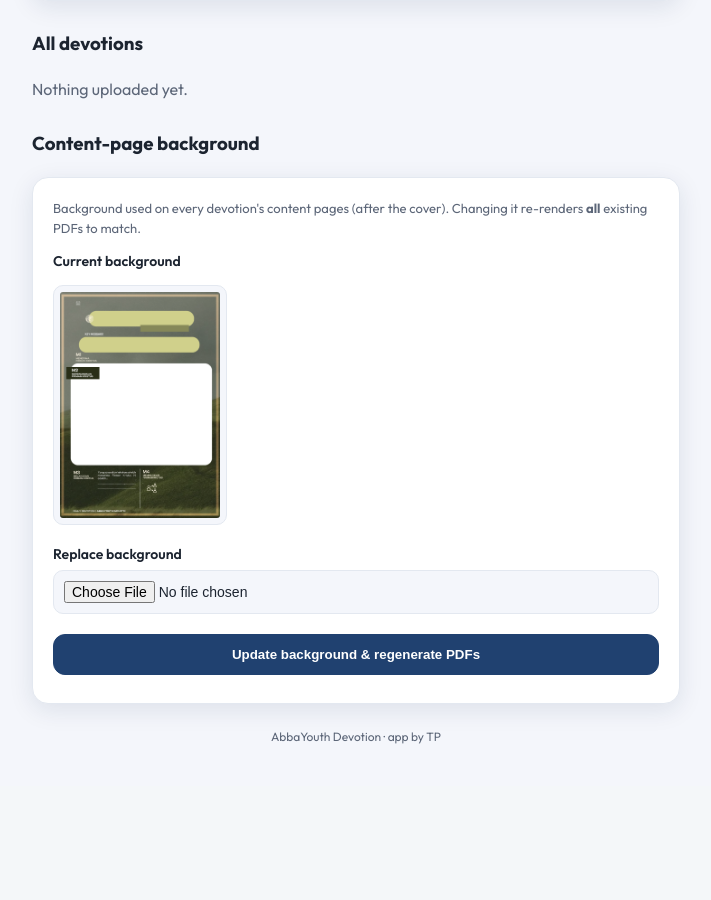
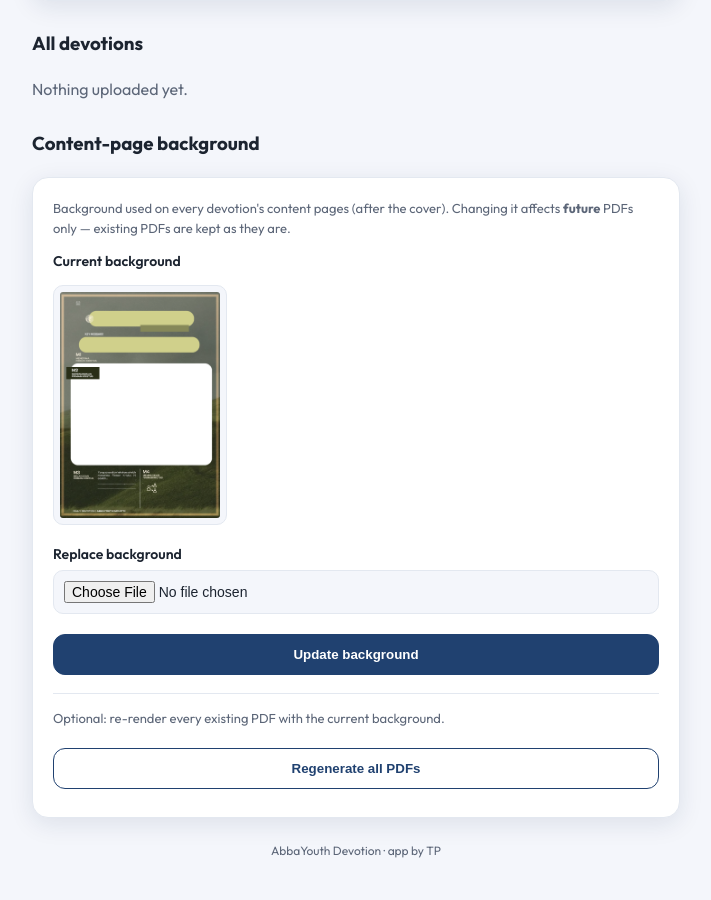
Before and after one commit to Bitha17/ay-devo-pdf-generator, a Flask app: page /admin in a window 1280 px wide. Shown: the part 746-1646 px from the top of the page, without its empty margins (284-995 px from the left). Before the commit the page ends 1490 px from the top, so only its background shows below. Run offline with Flask 3, Linux system fonts and the light colour scheme; the visitor is signed in with stand-in values (Sample User, id 1); data that the repository does not hold is empty; parts of the project's set-up code (start-up, migrations or seed data) failed here and were passed over.

Commit message:
fix: background change affects future PDFs only, regenerate is opt-in
Uploading a new content-page background no longer re-renders existing PDFs; they're kept as-is. A separate, confirm-gated 'Regenerate all PDFs' button re-renders them with the current background when you choose to.

Co-Authored-By: Claude Opus 4.8 (1M context) <noreply@anthropic.com>

```diff
--- a/app.py
+++ b/app.py
@@ -361,14 +361,23 @@ def admin_download(slug):
 @app.route("/admin/background", methods=["POST"])
 @require_admin
 def admin_background():
-    """Replace the content-page background and re-render every PDF with it."""
+    """Replace the content-page background. Affects FUTURE PDFs only; existing
+    PDFs are kept as they are (use /admin/regenerate to update them)."""
     bg = request.files.get("bg")
     if not bg or not bg.filename:
         flash("No background image selected.")
         return redirect(url_for("admin"))
     bg.save(ACTIVE_BG)
+    flash("Background updated — new PDFs will use it. Existing PDFs are unchanged.")
+    return redirect(url_for("admin"))
+
+
+@app.route("/admin/regenerate", methods=["POST"])
+@require_admin
+def admin_regenerate():
+    """Re-render every existing PDF with the current background (opt-in)."""
     n = regenerate_all_pdfs()
-    flash(f"Background updated; regenerated {n} PDF(s).")
+    flash(f"Regenerated {n} PDF(s) with the current background.")
     return redirect(url_for("admin"))
 
 
--- a/templates/admin.html
+++ b/templates/admin.html
@@ -74,7 +74,7 @@
 <form class="formcard" method="post" action="{{ url_for('admin_background') }}" enctype="multipart/form-data">
   <p class="sub" style="color:var(--muted);font-size:13px;margin-top:0">
     Background used on every devotion's content pages (after the cover). Changing it
-    re-renders <strong>all</strong> existing PDFs to match.
+    affects <strong>future</strong> PDFs only — existing PDFs are kept as they are.
   </p>
   <label>Current background</label>
   <img class="filepreview imgpreview" src="{{ url_for('admin_background_current') }}" alt="current background">
@@ -84,7 +84,18 @@
          data-preview="bgPreview" data-preview-type="image">
   <img id="bgPreview" class="filepreview imgpreview" style="display:none" alt="">
 
-  <div class="actions"><button class="btn primary" type="submit">Update background &amp; regenerate PDFs</button></div>
+  <div class="actions"><button class="btn primary" type="submit">Update background</button></div>
+
+  <p class="sub" style="color:var(--muted);font-size:13px;margin:18px 0 0;border-top:1px solid var(--border);padding-top:14px">
+    Optional: re-render every existing PDF with the current background.
+  </p>
+  <div class="actions">
+    <button class="btn" type="submit" formaction="{{ url_for('admin_regenerate') }}"
+            formnovalidate
+            onclick="return confirm('Regenerate ALL existing PDFs with the current background? This overwrites them.')">
+      Regenerate all PDFs
+    </button>
+  </div>
 </form>
 {% endblock %}
 
```
